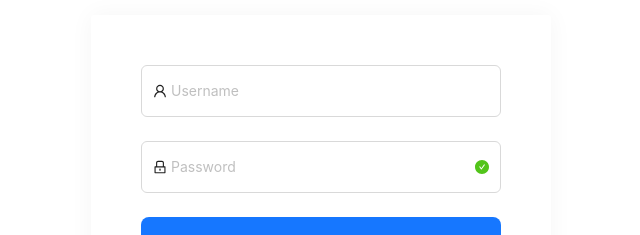
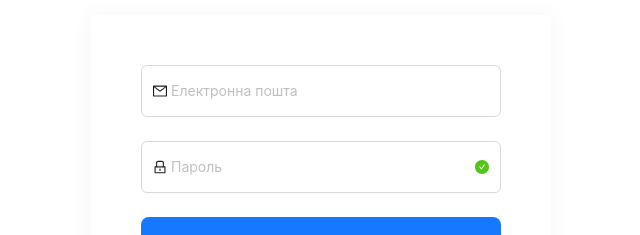
Before and after one commit to SofienkoDV/Voice-of-friends, a React (Create React App) app: page / in a window 1280 px wide. Shown: the part 252-487 px from the top of the page, without its empty margins (319-959 px from the left). Built offline with nearby package versions, Linux system fonts and the light colour scheme.

Commit message:
A small fix for the authorization form

```diff
--- a/src/modules/LoginForm/components/LoginForm.jsx
+++ b/src/modules/LoginForm/components/LoginForm.jsx
@@ -1,4 +1,4 @@
-import { LockOutlined, UserOutlined } from "@ant-design/icons";
+import { LockOutlined, MailOutlined } from "@ant-design/icons";
 import { Form, Input } from "antd";
 import { Button, Block } from "../../../components";
 import { Link } from "react-router-dom";
@@ -23,18 +23,19 @@ function LoginForm() {
           }}
           onFinish={onFinish}
         >
-          <Form.Item name="username">
+          <Form.Item name="email">
             <Input
-              prefix={<UserOutlined className="site-form-item-icon" />}
-              placeholder="Username"
+              prefix={<MailOutlined className="site-form-item-icon" />}
+              placeholder="Електронна пошта"
               className="login-form__input"
             />
           </Form.Item>
+
           <Form.Item validateStatus="success" hasFeedback name="password">
             <Input
               prefix={<LockOutlined className="site-form-item-icon" />}
               type="password"
-              placeholder="Password"
+              placeholder="Пароль"
               className="login-form__input"
             />
           </Form.Item>
```
